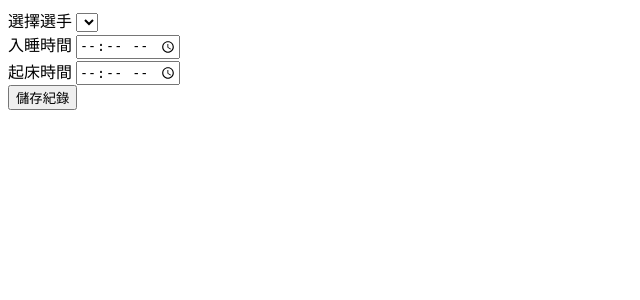
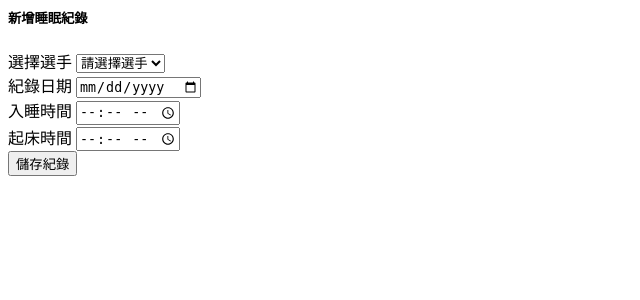
Before and after one commit to vxnnio/sport_analytics, a Flask app: page /coach/sleep_record in a window 1280 px wide. Shown: the top 300 px of the page, without its empty margins (0-640 px from the left). Run offline with Flask 3, Linux system fonts and the light colour scheme; lists and menus that the app fills with data are empty.

Commit message:
睡眠紀錄改1

```diff
--- a/app/routes/coach.py
+++ b/app/routes/coach.py
@@ -151,6 +151,7 @@
     if request.method == 'POST':
         record = HealthRecord(
             athlete_id=request.form['athlete_id'],
+            record_date=request.form['record_date'],
             sleep_start=request.form['sleep_start'],
             sleep_end=request.form['sleep_end'],
             created_by=current_user.id
--- a/app/templates/coach/sleep_record.html
+++ b/app/templates/coach/sleep_record.html
@@ -1,22 +1,43 @@
+<div class="container mt-5" style="max-width: 600px;">
+  <div class="card shadow">
+    <div class="card-header bg-primary text-white">
+      <h5 class="mb-0">新增睡眠紀錄</h5>
+    </div>
+    <div class="card-body">
       <form method="POST">
+        <!-- 選擇選手 -->
         <div class="mb-3">
           <label class="form-label">選擇選手</label>
           <select class="form-select" name="athlete_id" required>
+            <option value="" disabled selected>請選擇選手</option>
             {% for athlete in athletes %}
-        <option value="{{ athlete.id }}">{{ athlete.name }}</option>
+              <option value="{{ athlete.id }}">{{ athlete.username }}</option>
             {% endfor %}
           </select>
         </div>
 
+        <!-- 紀錄日期 -->
+        <div class="mb-3">
+          <label class="form-label">紀錄日期</label>
+          <input type="date" name="record_date" class="form-control" required>
+        </div>
+
+        <!-- 入睡時間 -->
         <div class="mb-3">
           <label class="form-label">入睡時間</label>
           <input type="time" name="sleep_start" class="form-control" required>
         </div>
 
+        <!-- 起床時間 -->
         <div class="mb-3">
           <label class="form-label">起床時間</label>
           <input type="time" name="sleep_end" class="form-control" required>
         </div>
 
+        <div class="d-grid">
           <button type="submit" class="btn btn-primary">儲存紀錄</button>
+        </div>
       </form>
+    </div>
+  </div>
+</div>
```
Lines whose indentation alone changed are shown as unchanged.
